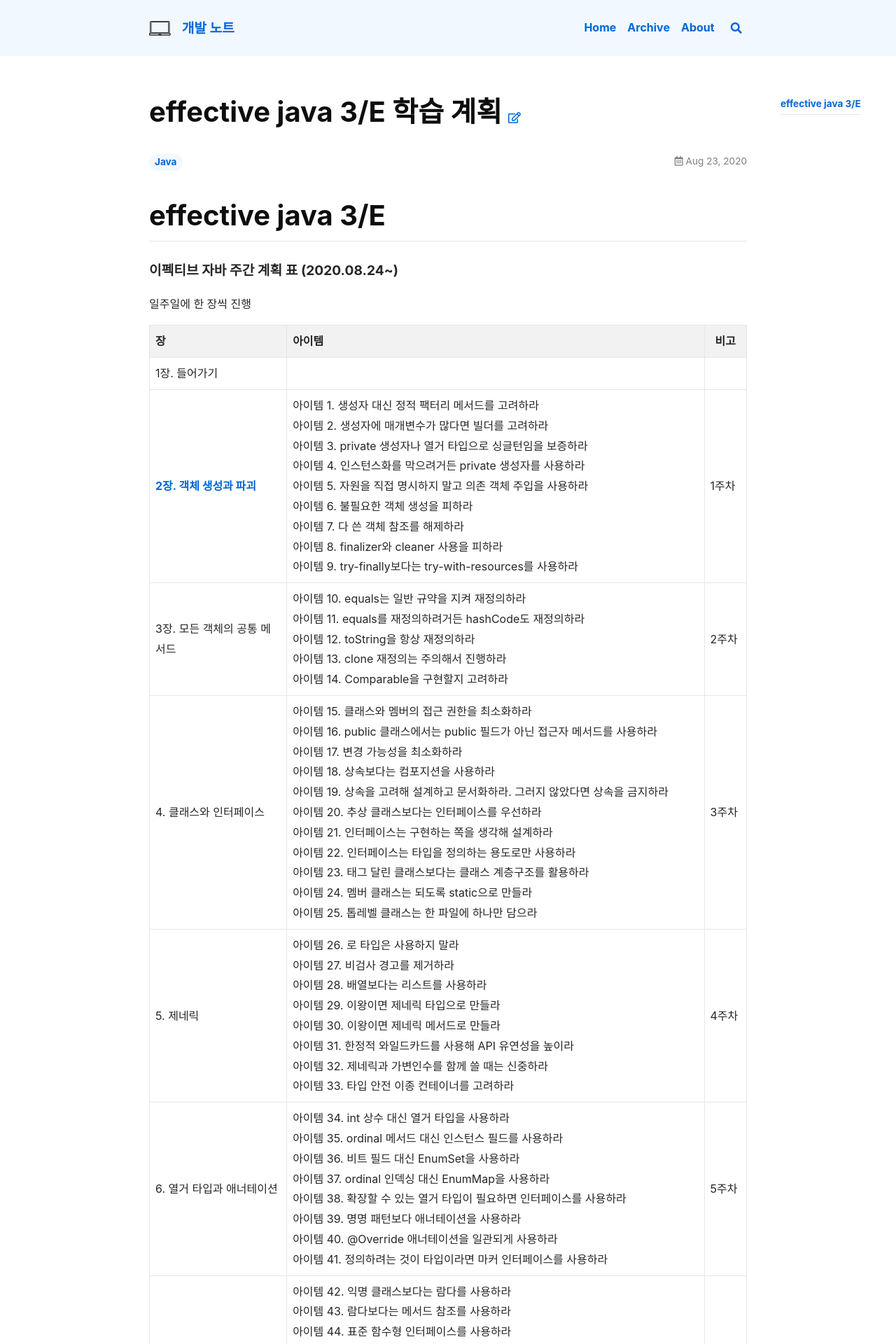
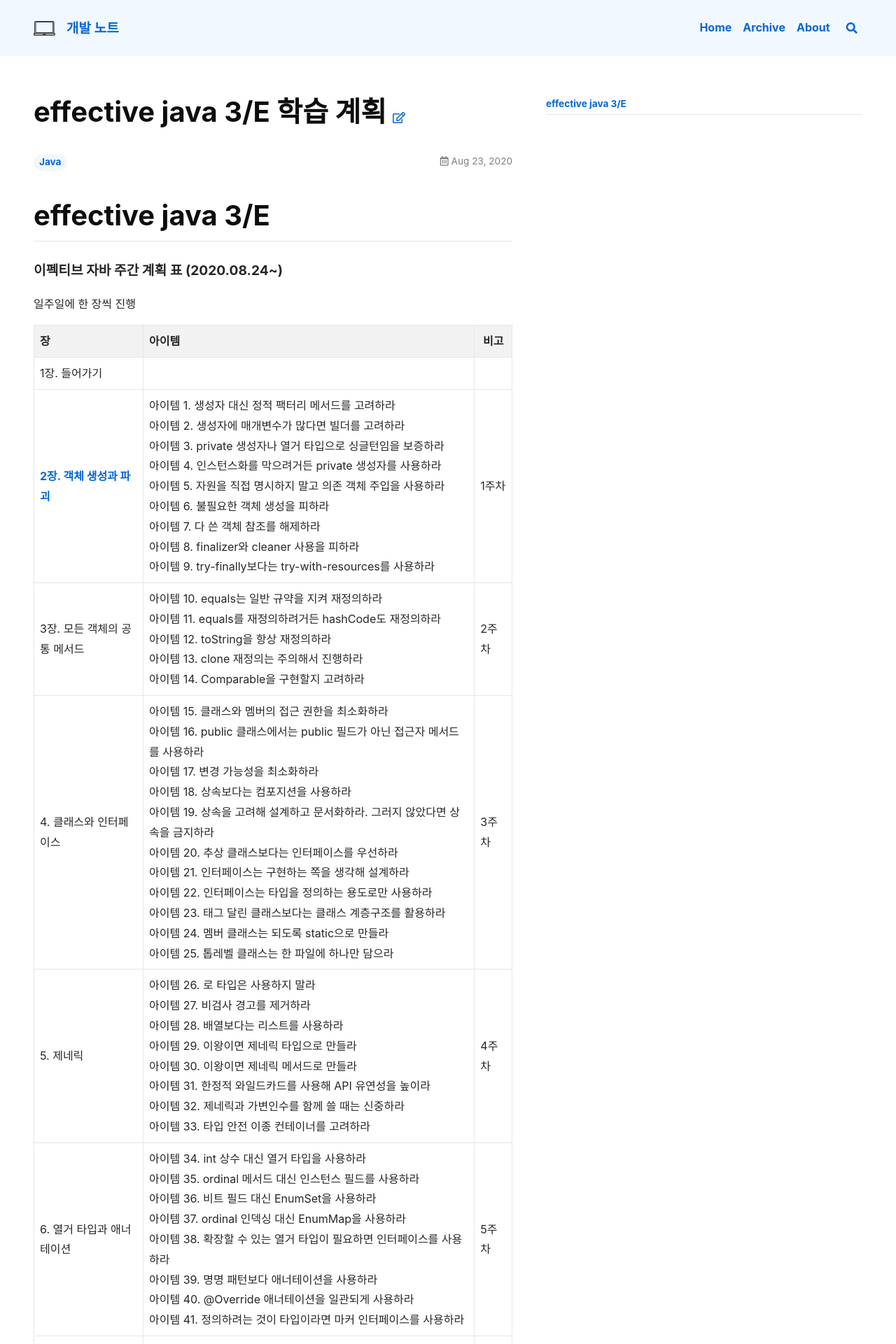
Before and after one commit to hyungyu-yoon/hyungyu-yoon.github.io, a Jekyll site: the page built from _posts/2020-08-23-effective-java-3e.md, in a window 1280 px wide. Shown: the top 1920 px of the page at 70% size. Built offline with Jekyll 4.4.1, drawn with Linux system fonts in a browser that asks for light colours; nearby versions of some CDN libraries; comment, search, counter and statistics services are not loaded.

Commit message:
Update _variables.scss

```diff
--- a/_sass/common/_variables.scss
+++ b/_sass/common/_variables.scss
@@ -83,8 +83,8 @@
   header-height-sm:       3rem,
   content-max-width:      950px,
   sidebar-width:          250px,
-  sidebar-header-height:  3rem
-//  aside-width:            500px
+  sidebar-header-height:  3rem,
+  aside-width:            500px
 );
 
 //     sm       md       lg
```
